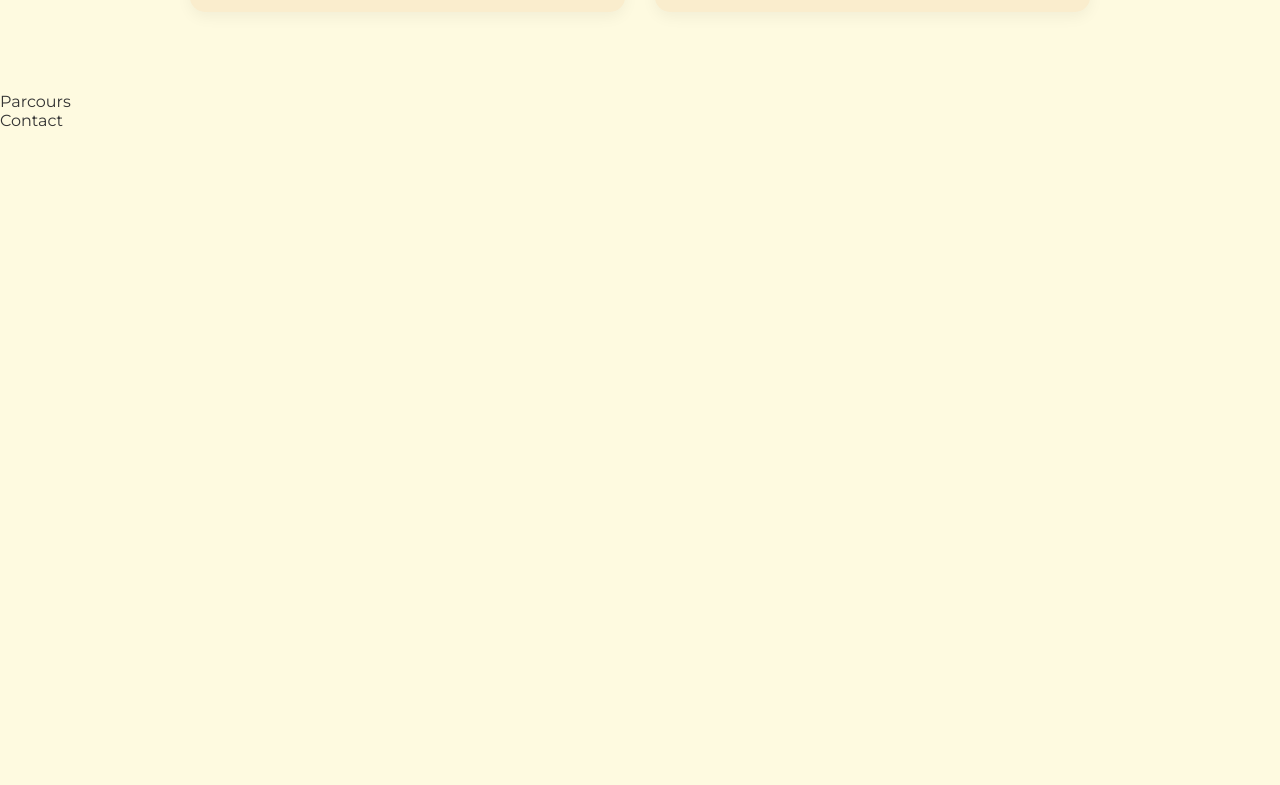
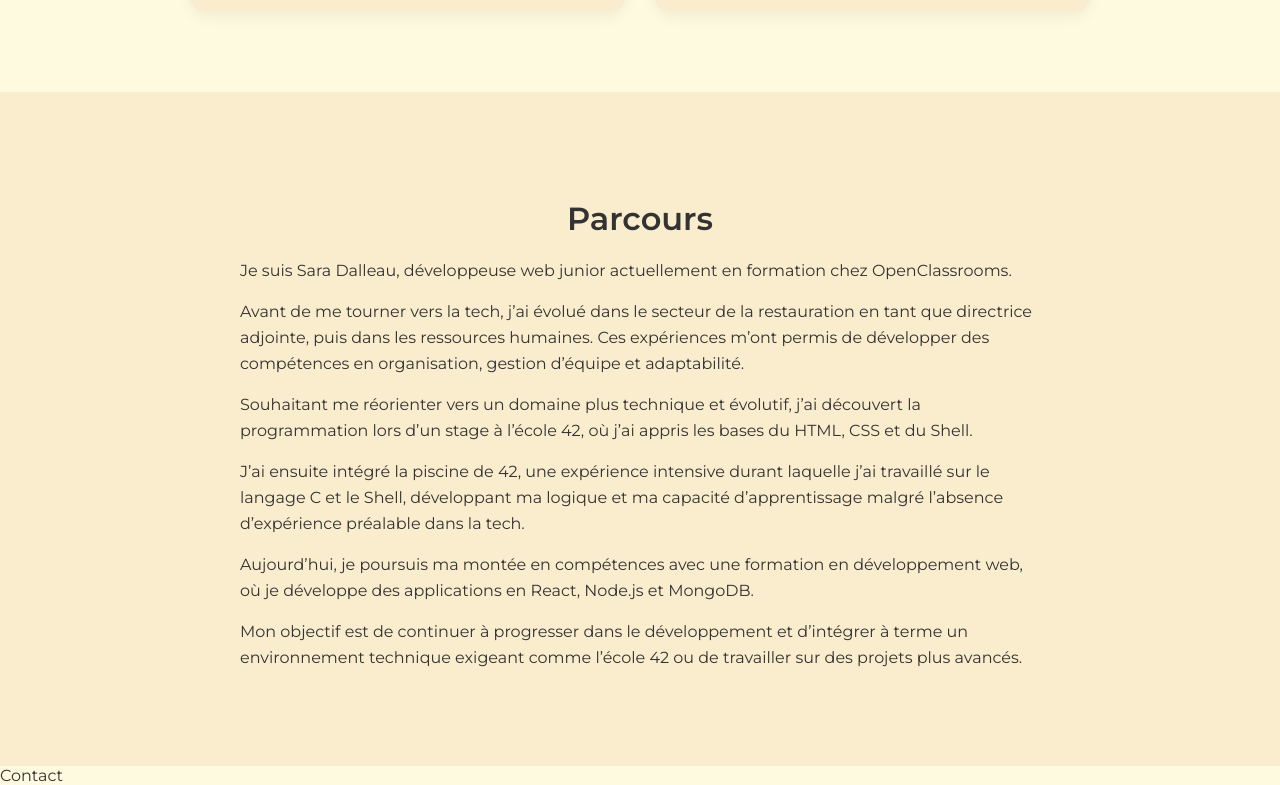
Before and after one commit to Sara-Dalleau/portfolio-sara, a React (Vite) app: page / in a window 1280 px wide. Shown: the part 2094-2879 px from the top of the page. Before the commit the page ends 2224 px from the top, so only its background shows below. Built offline with nearby package versions, Linux system fonts and the light colour scheme.

Commit message:
Création de la section Parcours:  contenu et styles

```diff
--- a/src/sections/Parcours.jsx
+++ b/src/sections/Parcours.jsx
@@ -1,5 +1,35 @@
 function Parcours() {
-  return <section>Parcours</section>
+  return (
+    <section className="parcours">
+      <div className="parcours__content">
+        <h2>Parcours</h2>
+
+        <p>
+          Je suis Sara Dalleau, développeuse web junior actuellement en formation chez OpenClassrooms.
+        </p>
+
+        <p>
+          Avant de me tourner vers la tech, j’ai évolué dans le secteur de la restauration en tant que directrice adjointe, puis dans les ressources humaines. Ces expériences m’ont permis de développer des compétences en organisation, gestion d’équipe et adaptabilité.
+        </p>
+
+        <p>
+          Souhaitant me réorienter vers un domaine plus technique et évolutif, j’ai découvert la programmation lors d’un stage à l’école 42, où j’ai appris les bases du HTML, CSS et du Shell.
+        </p>
+
+        <p>
+          J’ai ensuite intégré la piscine de 42, une expérience intensive durant laquelle j’ai travaillé sur le langage C et le Shell, développant ma logique et ma capacité d’apprentissage malgré l’absence d’expérience préalable dans la tech.
+        </p>
+
+        <p>
+          Aujourd’hui, je poursuis ma montée en compétences avec une formation en développement web, où je développe des applications en React, Node.js et MongoDB.
+        </p>
+
+        <p>
+          Mon objectif est de continuer à progresser dans le développement et d’intégrer à terme un environnement technique exigeant comme l’école 42 ou de travailler sur des projets plus avancés.
+        </p>
+      </div>
+    </section>
+  )
 }
 
 export default Parcours
--- a/src/styles/main.scss
+++ b/src/styles/main.scss
@@ -202,3 +202,28 @@ body {
 .project-card p {
   line-height: 1.5;
 }
+
+/* ============================= */
+/*  PARCOURS SECTION */
+/* ============================= */
+
+.parcours {
+  padding: 80px 20px;
+  background-color: var(--color-section);
+}
+
+.parcours__content {
+  max-width: 800px;
+  margin: 0 auto;
+}
+
+.parcours h2 {
+  font-size: 2rem;
+  margin-bottom: 20px;
+  text-align: center;
+}
+
+.parcours p {
+  margin-bottom: 15px;
+  line-height: 1.6;
+}
```
